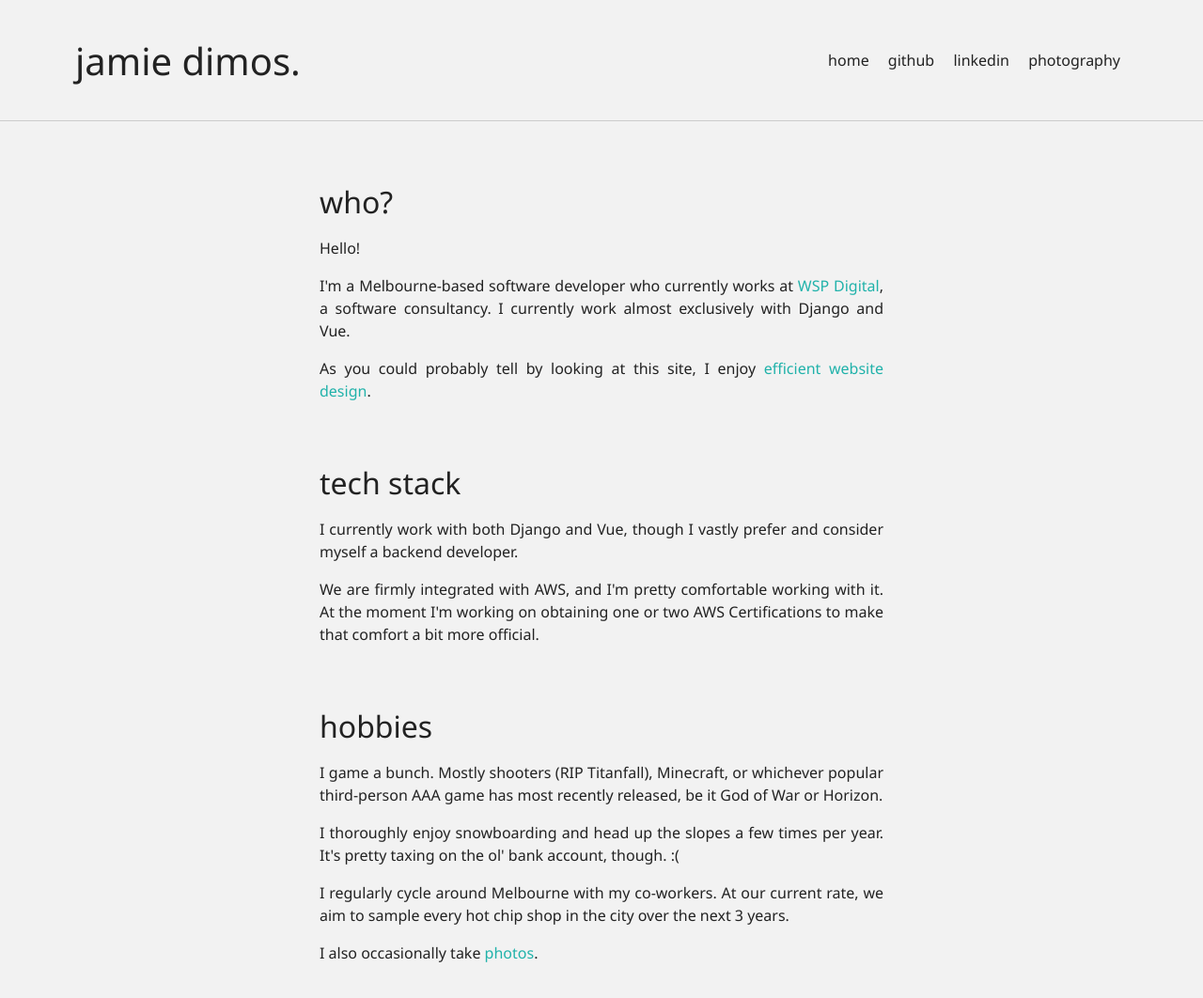
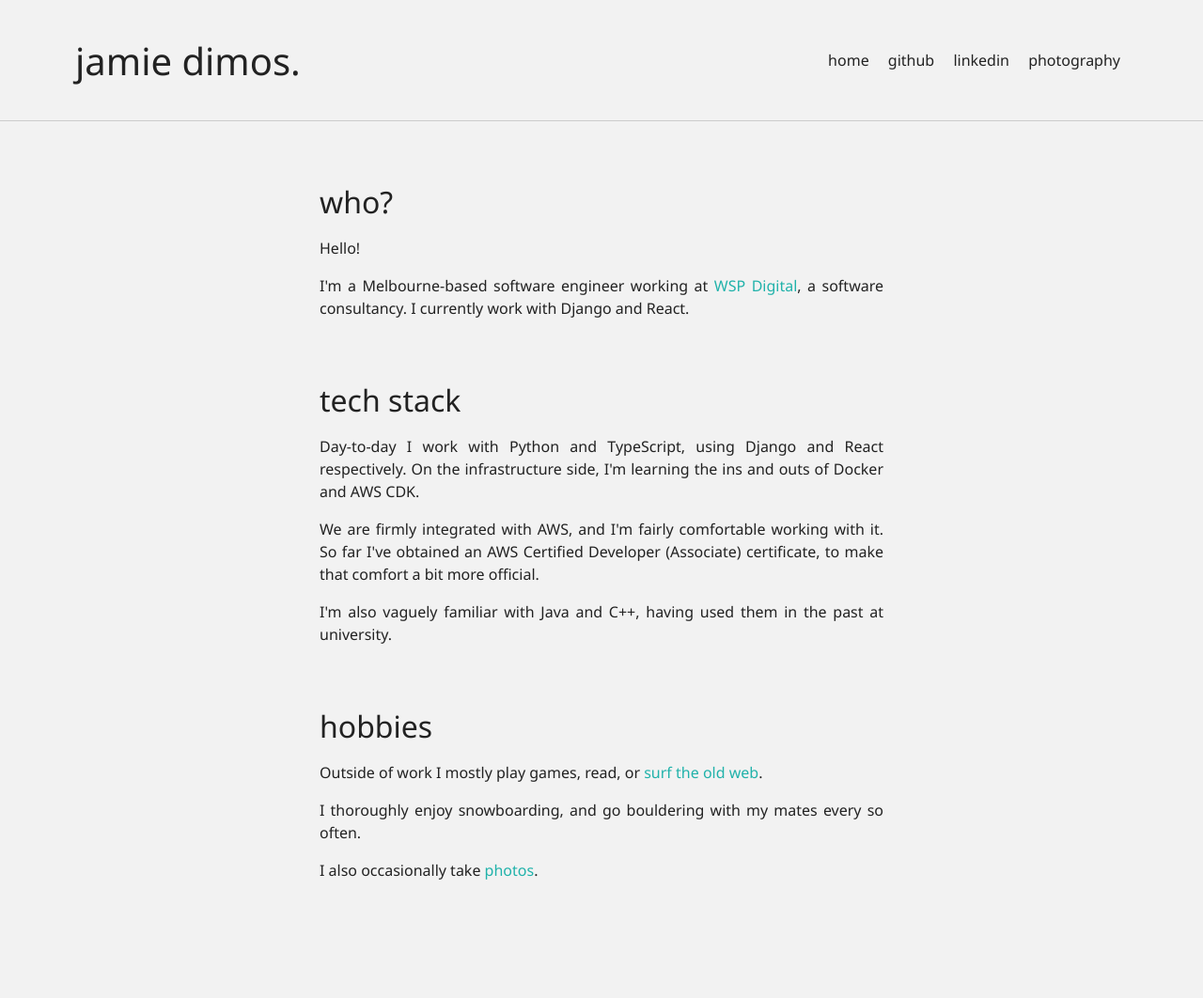
Before and after one commit to j9d/j9d.github.io, a plain HTML site: page index.html in a window 1280 px wide. Shown: the whole page at 94% size. After the commit the page ends 1002 px from the top, so only its background shows below. Drawn offline with Linux system fonts and the light colour scheme.

Commit message:
Make writing less cringe

```diff
--- a/index.html
+++ b/index.html
@@ -25,24 +25,22 @@
         <section>
             <h2>who?</h2>
             <p>Hello!</p>
-            <p>I'm a Melbourne-based software developer who currently works at <a href="https://www.wsp.com/en-au/hubs/digital-solutions">WSP Digital</a>, a software consultancy. I currently work almost exclusively with Django and Vue.</p>
-            <p>As you could probably tell by looking at this site, I enjoy <a href="https://motherfuckingwebsite.com">efficient website design</a>.</p>
+            <p>I'm a Melbourne-based software engineer working at <a href="https://www.wsp.com/en-au/hubs/digital-solutions">WSP Digital</a>, a software consultancy. I currently work with Django and React.</p>
         </section>
 
         <section>
             <h2>tech stack</h2>
-            <p>I currently work with both Django and Vue, though I vastly prefer and consider myself a backend developer.</p>
-            <p>We are firmly integrated with AWS, and I'm pretty comfortable working with it. At the moment I'm working on obtaining one or two AWS Certifications to make that comfort a bit more official.</p>
+            <p>Day-to-day I work with Python and TypeScript, using Django and React respectively. On the infrastructure side, I'm learning the ins and outs of Docker and AWS CDK.</p>
+            <p>We are firmly integrated with AWS, and I'm fairly comfortable working with it. So far I've obtained an AWS Certified Developer (Associate) certificate, to make that comfort a bit more official.</p>
+            <p>I'm also vaguely familiar with Java and C++, having used them in the past at university.</p>
         </section>
 
         <section>
             <h2>hobbies</h2>
-            <p>I game a bunch. Mostly shooters (RIP Titanfall), Minecraft, or whichever popular third-person AAA game has most recently released, be it God of War or Horizon.</p>
-            <p>I thoroughly enjoy snowboarding and head up the slopes a few times per year. It's pretty taxing on the ol' bank account, though. :(</p>
-            <p>I regularly cycle around Melbourne with my co-workers. At our current rate, we aim to sample every hot chip shop in the city over the next 3 years.</p>
+            <p>Outside of work I mostly play games, read, or <a href="https://wiby.me">surf the old web</a>.</p>
+            <p>I thoroughly enjoy snowboarding, and go bouldering with my mates every so often.</p>
             <p>I also occasionally take <a href="photography.html">photos</a>.</p>
         </section>
     </article>
-    <!-- TODO: Footer -->
 </body>
 </html>
```
